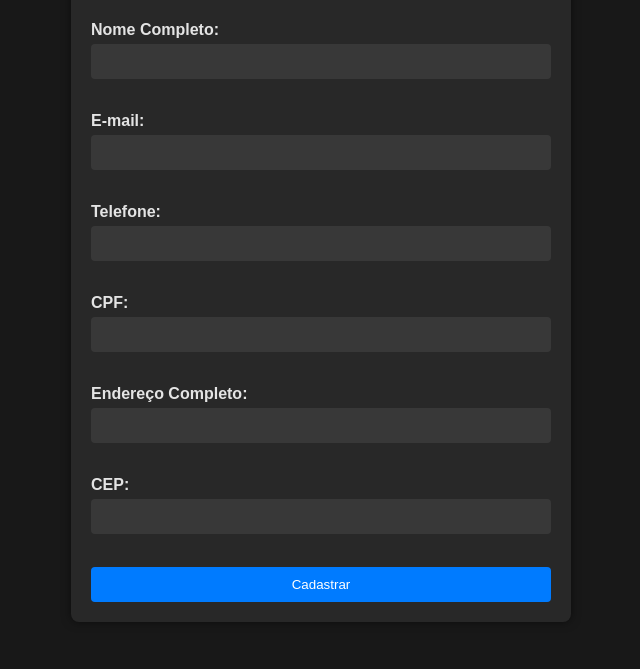
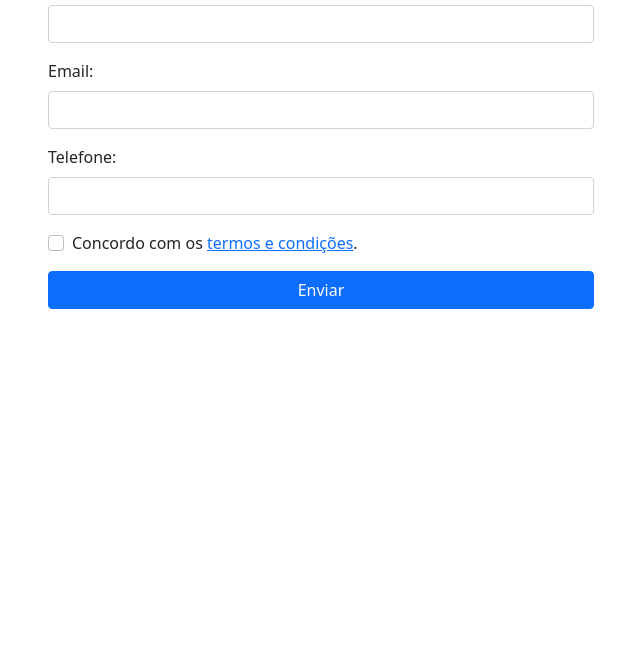
Before and after one commit to tjthiagocosta/curso-ebac-frontend, a plain HTML site: page index.html in a window 1280 px wide. Shown: the part 131-800 px from the top of the page, without its empty margins (319-959 px from the left). Drawn offline with nearby package versions, Linux system fonts and the light colour scheme.

Commit message:
add formulário de cadastro

```diff
--- a/app.js
+++ /dev/null
@@ -1,5 +0,0 @@
-$(document).ready(function () {
-    $('#cpf').mask('000.000.000-00', { reverse: true });
-    $('#telefone').mask('(00) 00000-0000');
-    $('#cep').mask('00000-000');
-});
--- a/index.html
+++ b/index.html
@@ -1,40 +1,56 @@
 <!DOCTYPE html>
-<html lang="pt-br">
+<html lang="en">
 
 <head>
-    <meta charset="UTF-8">
-    <meta name="viewport" content="width=device-width, initial-scale=1.0">
-    <title>Formulário de Cadastro</title>
-    <link rel="stylesheet" href="styles.css">
-    <script src="https://code.jquery.com/jquery-3.6.0.min.js"></script>
-    <script src="https://cdnjs.cloudflare.com/ajax/libs/jquery.mask/1.14.16/jquery.mask.min.js"></script>
-    <script src="app.js"></script>
+    <meta charset="UTF-8" />
+    <meta name="viewport" content="width=device-width, initial-scale=1.0" />
+    <link href="https://cdn.jsdelivr.net/npm/bootstrap@5.0.2/dist/css/bootstrap.min.css" rel="stylesheet"
+        integrity="sha384-EVSTQN3/azprG1Anm3QDgpJLIm9Nao0Yz1ztcQTwFspd3yD65VohhpuuCOmLASjC" crossorigin="anonymous" />
+    <title>Bootstrap Form</title>
 </head>
 
 <body>
-    <form id="form-cadastro">
-        <h1>Formulário de Cadastro</h1>
 
-        <label for="nome-completo">Nome Completo:</label>
-        <input type="text" id="nome-completo" name="nome-completo" required><br><br>
+    <div class="container">
+        <div class="row justify-content-center">
+            <div class="col-6">
+                <h1 class="display-1">Cadastro:</h1>
+                <form>
+                    <div class="mb-3">
 
-        <label for="email">E-mail:</label>
-        <input type="email" id="email" name="email" required><br><br>
+                        <label class="form-label" for="name">Nome:</label>
+                        <input class="form-control" type="text" id="name">
+                    </div>
+                    <div class="mb-3">
 
-        <label for="telefone">Telefone:</label>
-        <input type="text" id="telefone" name="telefone" required><br><br>
+                        <label class="form-label" for="email">Email:</label>
+                        <input class="form-control" type="email" id="email">
+                    </div>
+                    <div class="mb-3">
 
-        <label for="cpf">CPF:</label>
-        <input type="text" id="cpf" name="cpf" required><br><br>
+                        <label class="form-label" for="telefone">Telefone:</label>
+                        <input class="form-control" type="tel" id="telefone">
+                    </div>
+                    <div class="mb-3 form-check">
+                        <input type="checkbox" class="form-check-input" id="terms">
+                        <label class="form-check-label" for="terms">Concordo com os <a href="#">termos e
+                                condições</a>.</label>
+                    </div>
+                    <div class="mb-3">
+                        <button class="btn btn-primary w-100" type="submit">Enviar</button>
+                    </div>
+                </form>
+            </div>
+        </div>
+    </div>
 
-        <label for="endereco-completo">Endereço Completo:</label>
-        <input type="text" id="endereco-completo" name="endereco-completo" required><br><br>
 
-        <label for="cep">CEP:</label>
-        <input type="text" id="cep" name="cep" required><br><br>
 
-        <input type="submit" value="Cadastrar">
-    </form>
+
+    <script src="https://cdn.jsdelivr.net/npm/bootstrap@5.0.2/dist/js/bootstrap.bundle.min.js"
+        integrity="sha384-MrcW6ZMFYlzcLA8Nl+NtUVF0sA7MsXsP1UyJoMp4YLEuNSfAP+JcXn/tWtIaxVXM"
+        crossorigin="anonymous"></script>
+
 </body>
 
 </html>
--- a/styles.css
+++ /dev/null
@@ -1,74 +0,0 @@
-/* Reset básico */
-body,
-form,
-label,
-input {
-    margin: 0;
-    padding: 0;
-    box-sizing: border-box;
-    font-family: 'Arial', sans-serif;
-}
-
-body {
-    background-color: #181818;
-    height: 100vh;
-    display: flex;
-    align-items: center;
-    justify-content: center;
-    color: #e4e4e4;
-}
-
-form {
-    background-color: #282828;
-    padding: 20px;
-    border-radius: 8px;
-    box-shadow: 0px 0px 10px rgba(0, 0, 0, 0.5);
-    width: 90%;
-    max-width: 500px;
-}
-
-h1 {
-    font-size: 1.5em;
-    margin-bottom: 40px;
-    text-align: center;
-    color: #e4e4e4;
-}
-
-label {
-    display: block;
-    margin-bottom: 5px;
-    font-weight: bold;
-}
-
-input[type="text"],
-input[type="email"] {
-    width: 100%;
-    padding: 10px;
-    margin-bottom: 15px;
-    border: none;
-    border-radius: 4px;
-    background-color: #383838;
-    color: #e4e4e4;
-    transition: background-color 0.3s;
-}
-
-input[type="text"]:focus,
-input[type="email"]:focus {
-    outline: none;
-    background-color: #484848;
-}
-
-input[type="submit"] {
-    width: 100%;
-    padding: 10px;
-    border: none;
-    border-radius: 4px;
-    background-color: #007BFF;
-    color: #FFF;
-    cursor: pointer;
-    transition: background-color 0.3s;
-}
-
-input[type="submit"]:hover {
-    background-color: #0056b3;
-}
```
